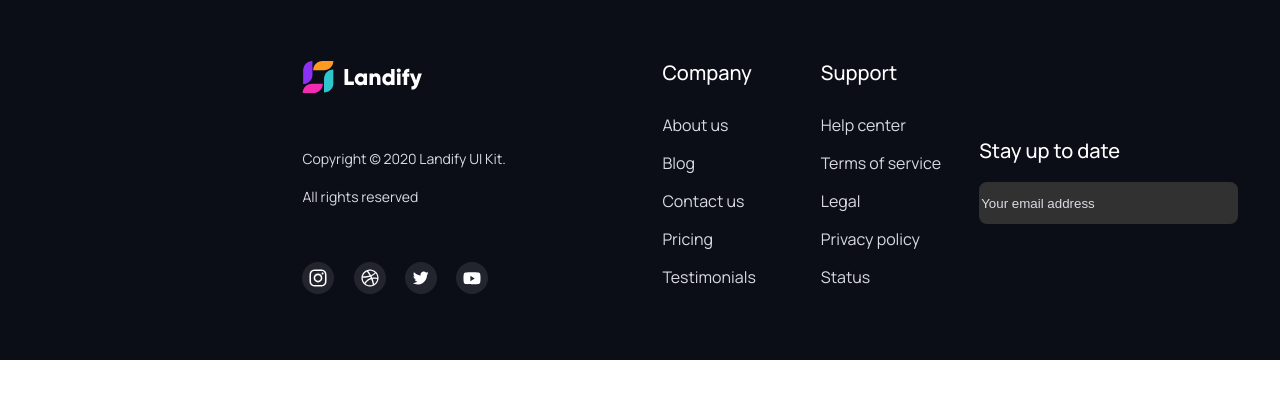
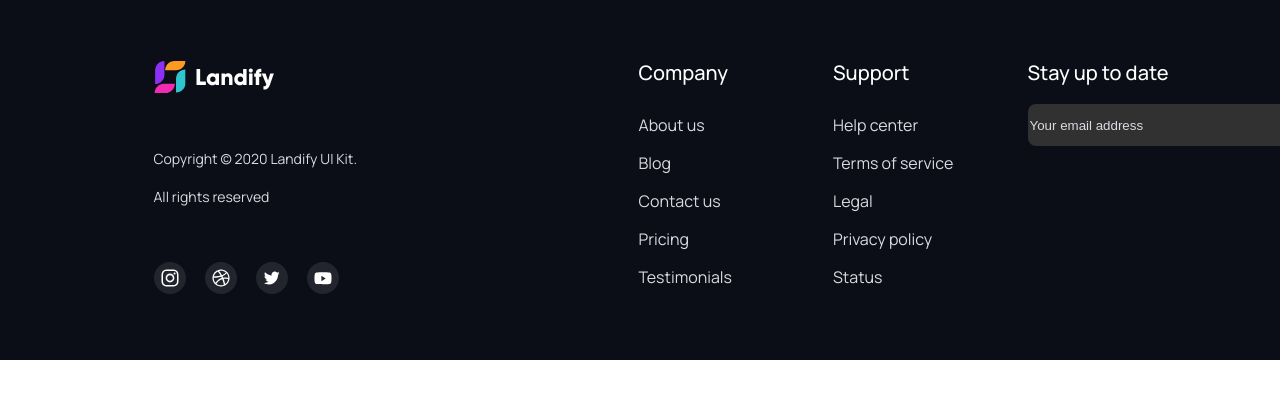
Before and after one commit to eftalozturk/deneme, a plain HTML site: page Bolum4/Class4/index.html in a window 1280 px wide. Shown: the top 398 px of the page. Drawn offline with Linux system fonts and the light colour scheme.

Commit message:
duzenleme

```diff
--- a/Bolum4/Class4/index.html
+++ b/Bolum4/Class4/index.html
@@ -25,6 +25,7 @@
                     <img src="Youtube.svg" alt="" class="icon">
                 </section>
             </section>
+            <section class="content-3">
                 <section class="content-2">
                     <h2 class="title">Company</h2>
                     <section class="button-1">
@@ -45,13 +46,14 @@
                         <a class="button">Status</a>
                     </section>
                 </section>
-            <section class="content-2">
+                <section>
                     <h2 class="title">Stay up to date</h2>
                     <section>
                         <input type="email" placeholder="Your email address" class="mail" src="Vector.svg">
                     </section>
                 </section>
             </section>
+        </section>
     </footer>
 </body>
 </html>
--- a/Bolum4/Class4/style.css
+++ b/Bolum4/Class4/style.css
@@ -18,9 +18,15 @@ body {
     display: flex;
     flex-direction: column;
     width: 25%;
+    margin-right: 125px;
 }
 .content-2{
-    width: 11%;
+    width: 100%;
+}
+.content-3{
+    width: 45%;
+    display: flex;
+    column-gap: 30px;
 }
 .title{
     font-size: 20px;
```
Lines whose indentation alone changed are shown as unchanged.
